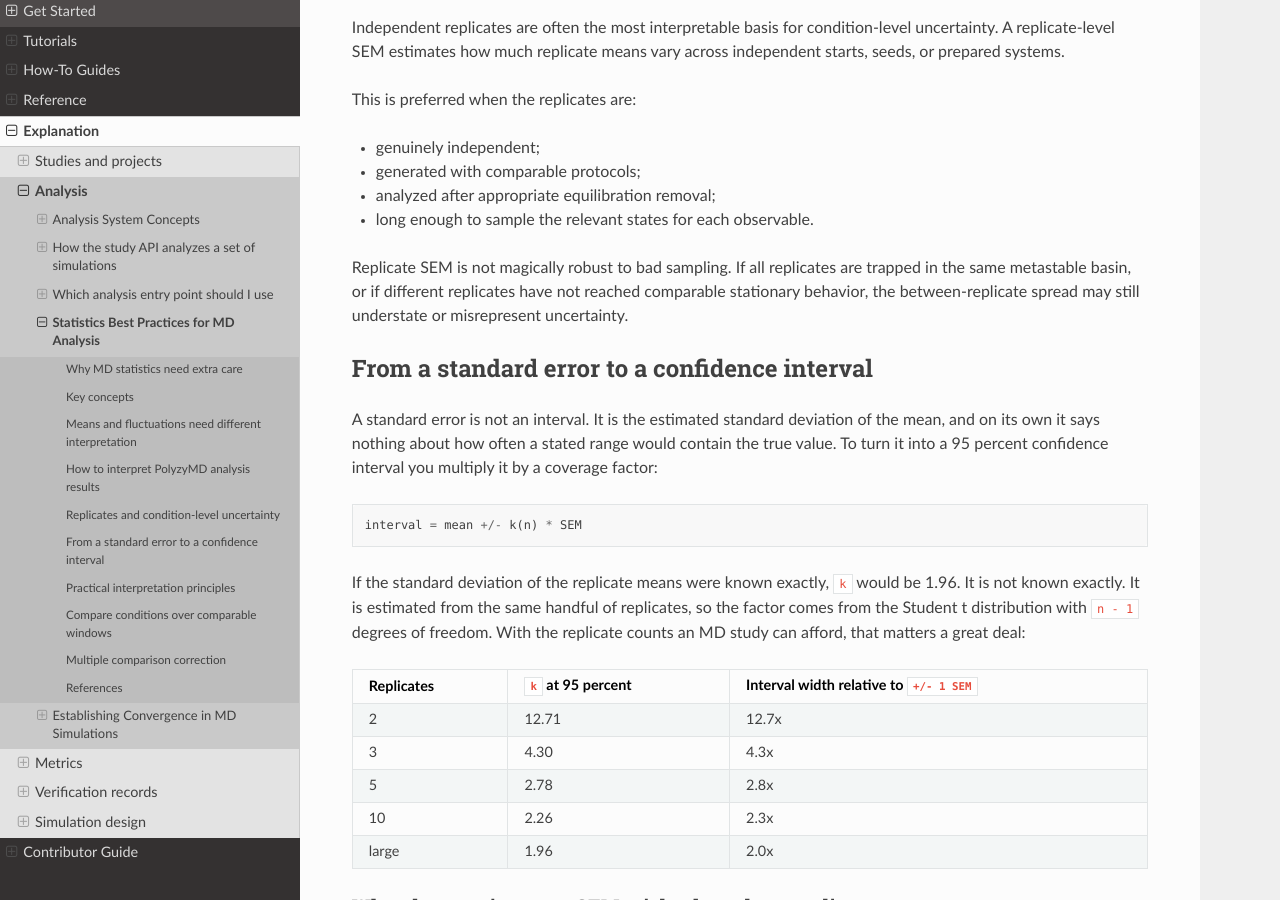
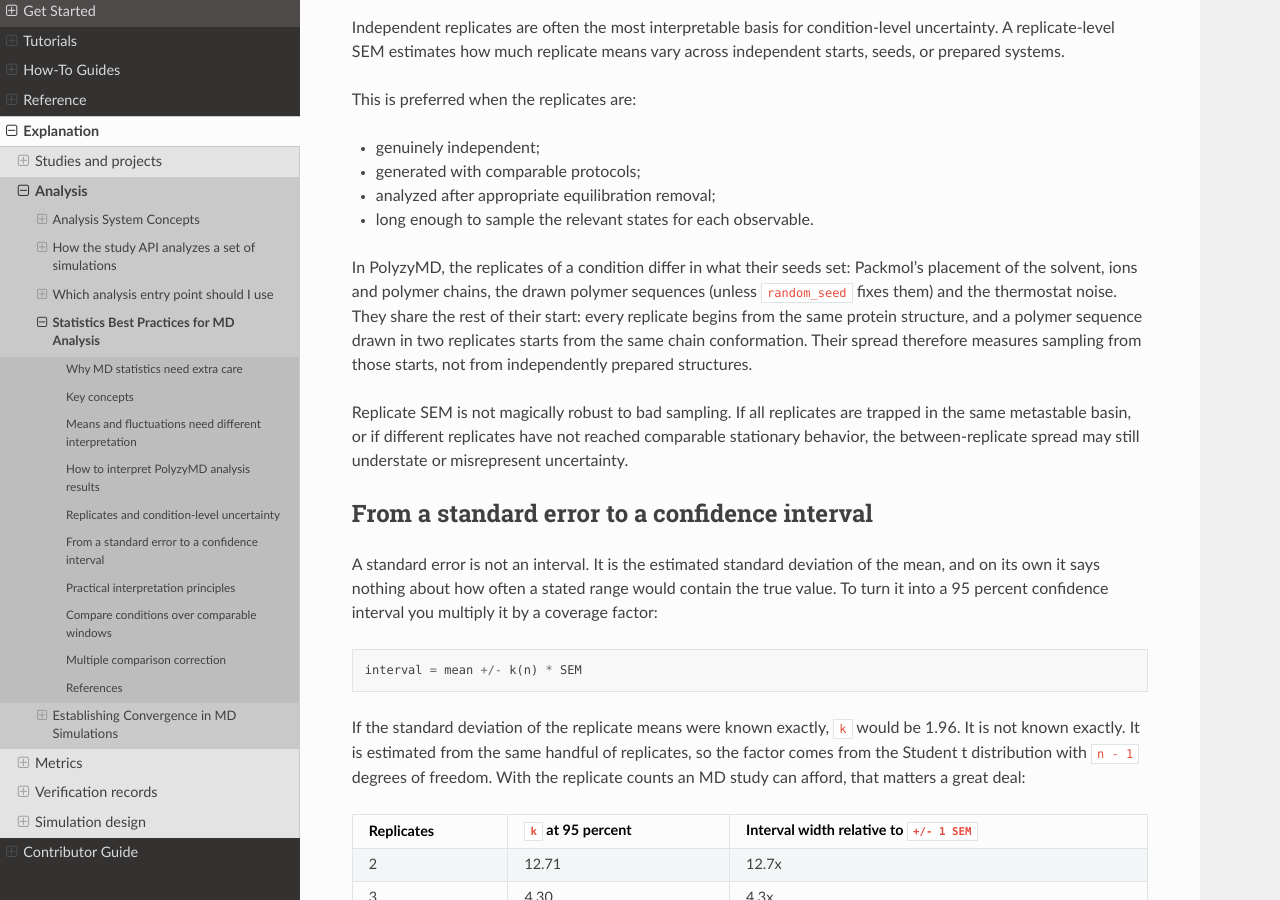
Before and after one commit to joelaforet/polyzymd, a Sphinx documentation site: the page built from docs/source/explanation/analysis_statistics_best_practices.md, in a window 1280 px wide and 900 px high, scrolled down 4373 px. Built offline with Sphinx 7.4.7 and the Read the Docs theme 3.1.0, drawn with Linux system fonts in a browser that asks for light colours.

Commit message:
Say what replicates share and that hedges_g uses Hedges' correction
The references page marked Hedges (1981) as not implemented, though
every comparison reports hedges_g. The statistics page now says which
parts of a replicate's start its seeds change and which every replicate
shares (the protein structure, and the start conformation of a drawn
polymer sequence).

```diff
--- a/docs/source/explanation/analysis_statistics_best_practices.md
+++ b/docs/source/explanation/analysis_statistics_best_practices.md
@@ -185,6 +185,14 @@ This is preferred when the replicates are:
 - generated with comparable protocols;
 - analyzed after appropriate equilibration removal;
 - long enough to sample the relevant states for each observable.
+
+In PolyzyMD, the replicates of a condition differ in what their seeds set:
+Packmol's placement of the solvent, ions and polymer chains, the drawn polymer
+sequences (unless `random_seed` fixes them) and the thermostat noise. They
+share the rest of their start: every replicate begins from the same protein
+structure, and a polymer sequence drawn in two replicates starts from the same
+chain conformation. Their spread therefore measures sampling from those
+starts, not from independently prepared structures.
 
 Replicate SEM is not magically robust to bad sampling. If all replicates are
 trapped in the same metastable basin, or if different replicates have not
```
Also changed, not shown: docs/source/reference/references.md (+1 -1 lines).
